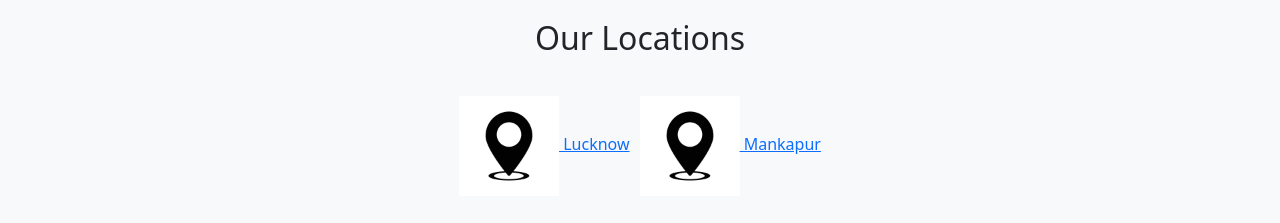
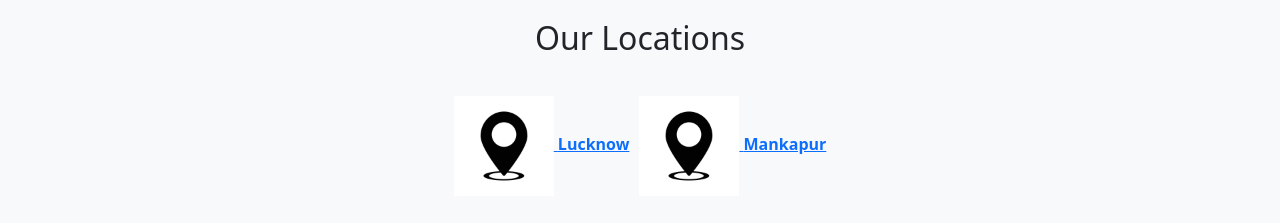
Before and after one commit to utkarshkumar462/GUPTA-DENTAL-CLINIC-, a plain HTML site: page index.html in a window 1280 px wide. Shown: the part 3800-4023 px from the top of the page. Drawn offline with nearby package versions, Linux system fonts and the light colour scheme.

Commit message:
Update index.html

```diff
--- a/index.html
+++ b/index.html
@@ -213,10 +213,10 @@
 
     <div class="container">
         <a class="location-box" href="https://maps.app.goo.gl/9qYe9TF792UrVgSN6" target="_blank">
-            <img src="location symbol.webp" alt="Location" height="100" width="100"> Lucknow
+            <img src="location symbol.webp" alt="Location" height="100" width="100"> <b>Lucknow</b>
         </a>
         <a class="location-box" href="https://maps.app.goo.gl/xoCCEsa6m2rW6aVC9" target="_blank">
-            <img src="location symbol.webp" alt="Location" height="100" width="100"> Mankapur
+            <img src="location symbol.webp" alt="Location" height="100" width="100"> <b>Mankapur</b>
         </a>
     </div>
 
```
